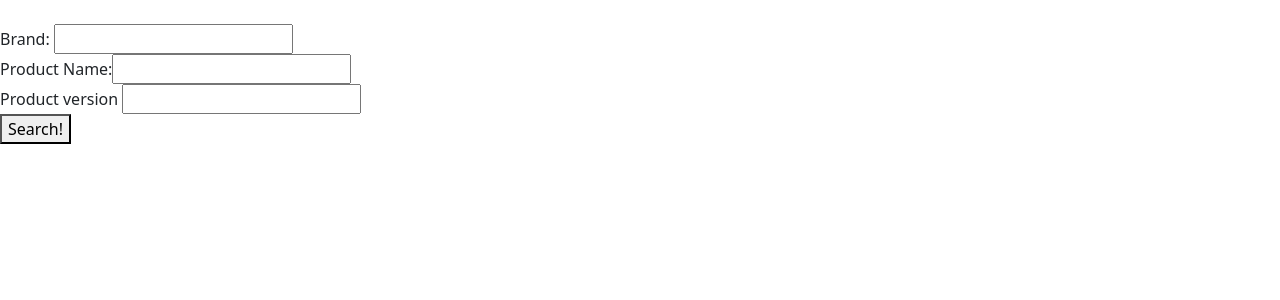
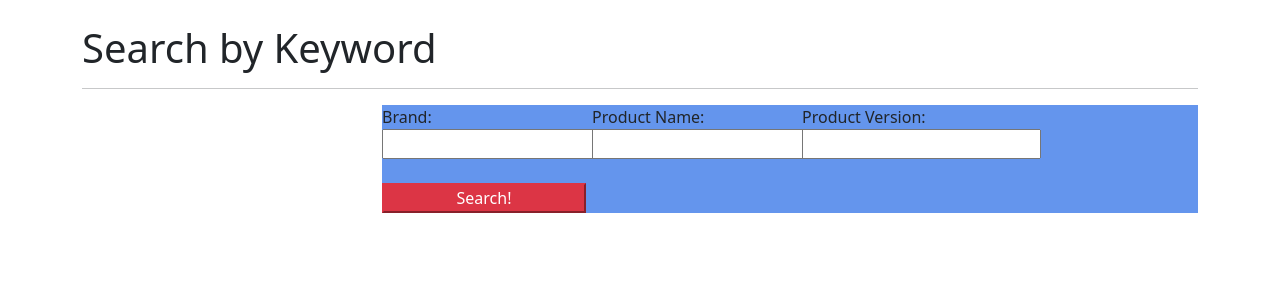
Before and after one commit to dengxinjuan/trueDeal, a Flask app: page / in a window 1280 px wide. Shown: the part 56-356 px from the top of the page. Run offline with Flask 2, Linux system fonts and the light colour scheme; parts of the project's set-up code (start-up, migrations or seed data) failed here and were passed over.

Commit message:
changing the style a little bit

```diff
--- a/app.py
+++ b/app.py
@@ -4,7 +4,7 @@ from models import db,connect_db,User
 
 import requests
 
-from forms import LoginForm,RegisterForm,UpcSearchForm
+from forms import LoginForm,RegisterForm,UpcSearchForm,SearchForm
 
 app= Flask(__name__)
 
@@ -43,7 +43,7 @@ def request_amazon(amazonkeyword):
 
     response = requests.request("GET", url, headers=headers, params=querystring)
     result = response.text
-    jsonify(result)
+
     return result
 
 
@@ -113,6 +113,7 @@ def search_result():
     version=request.args["version"]
     searchterm = brand+productname+version
     result = request_amazon(searchterm)
+
 
     #walmartresult =request_walmart(searchterm)
     #targetresult=request_target(searchterm)
--- /dev/null
+++ b/static/truecss.css
@@ -0,0 +1,10 @@
+body{
+    background-color: cornflowerblue;
+}
+
+#search-form{
+    background-color: cornflowerblue;
+    margin-left:300px;
+    left: 50%;
+
+}
--- a/templates/base.html
+++ b/templates/base.html
@@ -5,6 +5,7 @@
     <meta name="viewport" content="width={device-width}, initial-scale=1.0">
     <title>Homepage</title>
     <script src="https://unpkg.com/jquery"></script>
+    <link rel="stylesheet" href="/static/truecss.css">
     <link href="https://cdn.jsdelivr.net/npm/bootstrap@5.0.0-beta1/dist/css/bootstrap.min.css" rel="stylesheet" integrity="sha384-giJF6kkoqNQ00vy+HMDP7azOuL0xtbfIcaT9wjKHr8RbDVddVHyTfAAsrekwKmP1" crossorigin="anonymous">
 </head>
 <body>
--- a/templates/home.html
+++ b/templates/home.html
@@ -4,15 +4,36 @@
 {%block content%}
 
  <!-----I want to use form here so next step will start use forms.py-->
-    <div>
+    <div class="container">
+        <h1>Search by Keyword</h1>
+        <hr>
+
     <form  action="/search" id="search-form">
-        <div>Brand: <input id="brand"type="text" name="brand"> <b id="brand-err"></b> </div>
-        <div>Product Name:<input type="text id="productname" name="productname"> <b id="productname-err"></b> </div>
-        <div>Product version <input id="version" name="version"> <b id="version-err"></b> </div>
-        <button>Search!</button>
+        <div class="row">
+            <div class="col-3">Brand:</div>
+            <div class="col-3">Product Name:</div>
+            <div class="col-3">Product Version:</div>
+
+        </div>
+
+
+
+
+        <div class="row">
+        <div class="col-3"><input id="brand"type="text" name="brand"> <b id="brand-err"></b> </div>
+        <div class="col-3"><input type="text id="productname" name="productname" required> <b id="productname-err"></b> </div>
+        <div class="col-3"><input id="version" name="version"> <b id="version-err"></b> </div>
+        </div>
+
+        <br>
+
+        <div>
+            <button  class="col-3 btn-danger">Search!</button>
+        </div>
 
     </form>
     </div>
+
 
     <div id="result">
 
--- a/templates/login.html
+++ b/templates/login.html
@@ -3,6 +3,7 @@
 
 
 {%block content%}
+<div class="container">
 <h1>Login Form</h1>
 <form id="login_form" method="POST">
 {{form.hidden_tag()}}
@@ -20,7 +21,7 @@ if field.widget.input_type != 'hidden' %}
 <button type="submit">Login!</button>
 
 </form>
-
+</div>
 
 
 {%endblock%}
--- a/templates/search.html
+++ b/templates/search.html
@@ -3,9 +3,10 @@
 
 {%block content%}
 
-
+<div >
 <p style="color: orange; font-size:larger">{{result}}</p>
 <p style="color:blue">{{walmartresult}}</p>
-
+</div>
+{{result.products}}
 
 {%endblock%}
--- a/templates/signup.html
+++ b/templates/signup.html
@@ -2,7 +2,7 @@
 {%extends 'base.html'%}
 
 {%block content%}
-
+<div class="container">
 <h1>Sign-up Form</h1>
 <form id="login_form" method="POST">
 {{form.hidden_tag()}}
@@ -20,6 +20,7 @@ if field.widget.input_type != 'hidden' %}
 <button type="submit">Sign-up</button>
 
 </form>
+</div>
 
 
 
```
Also changed, not shown: templates/upc.html (+5 -2 lines).
